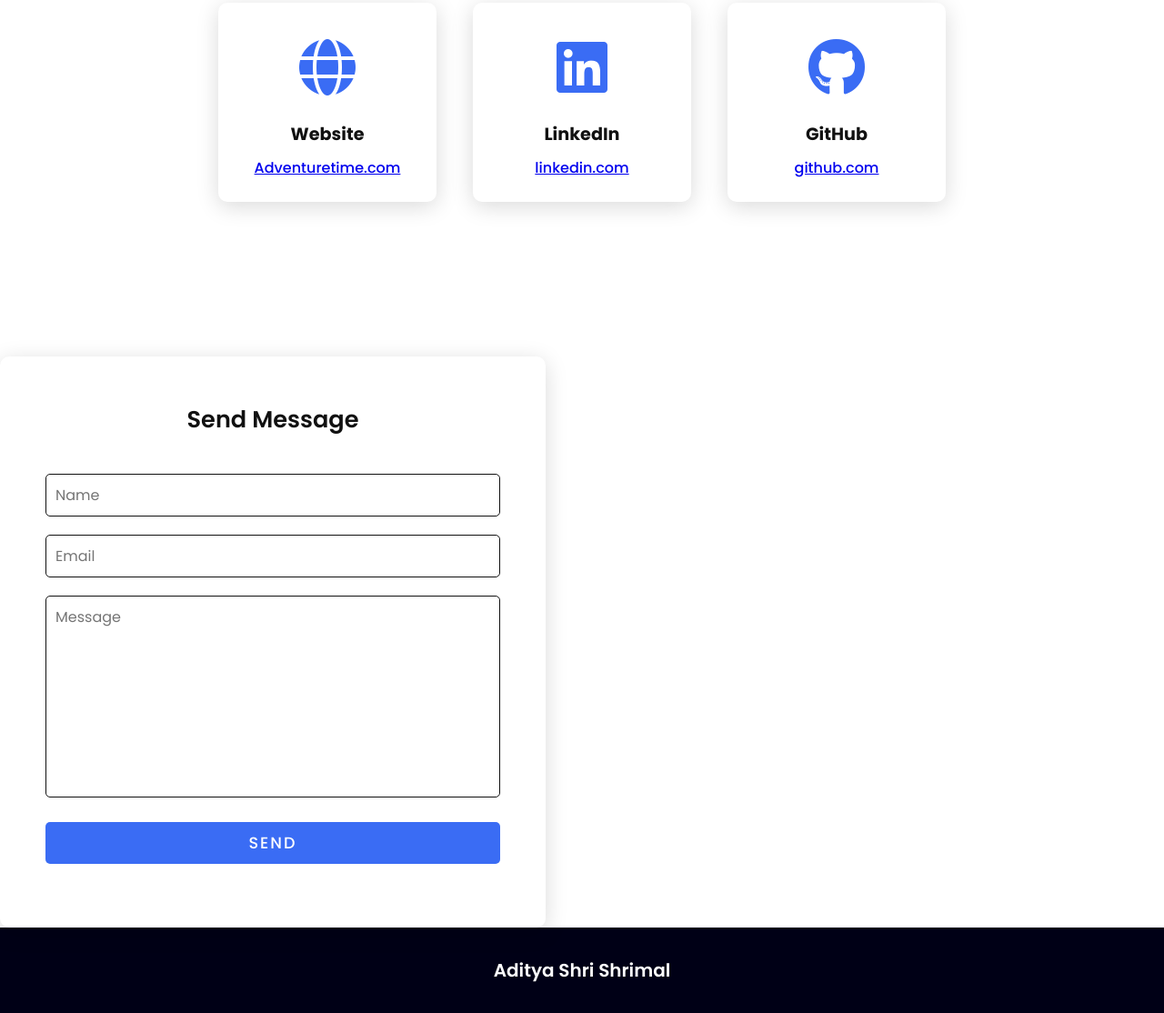
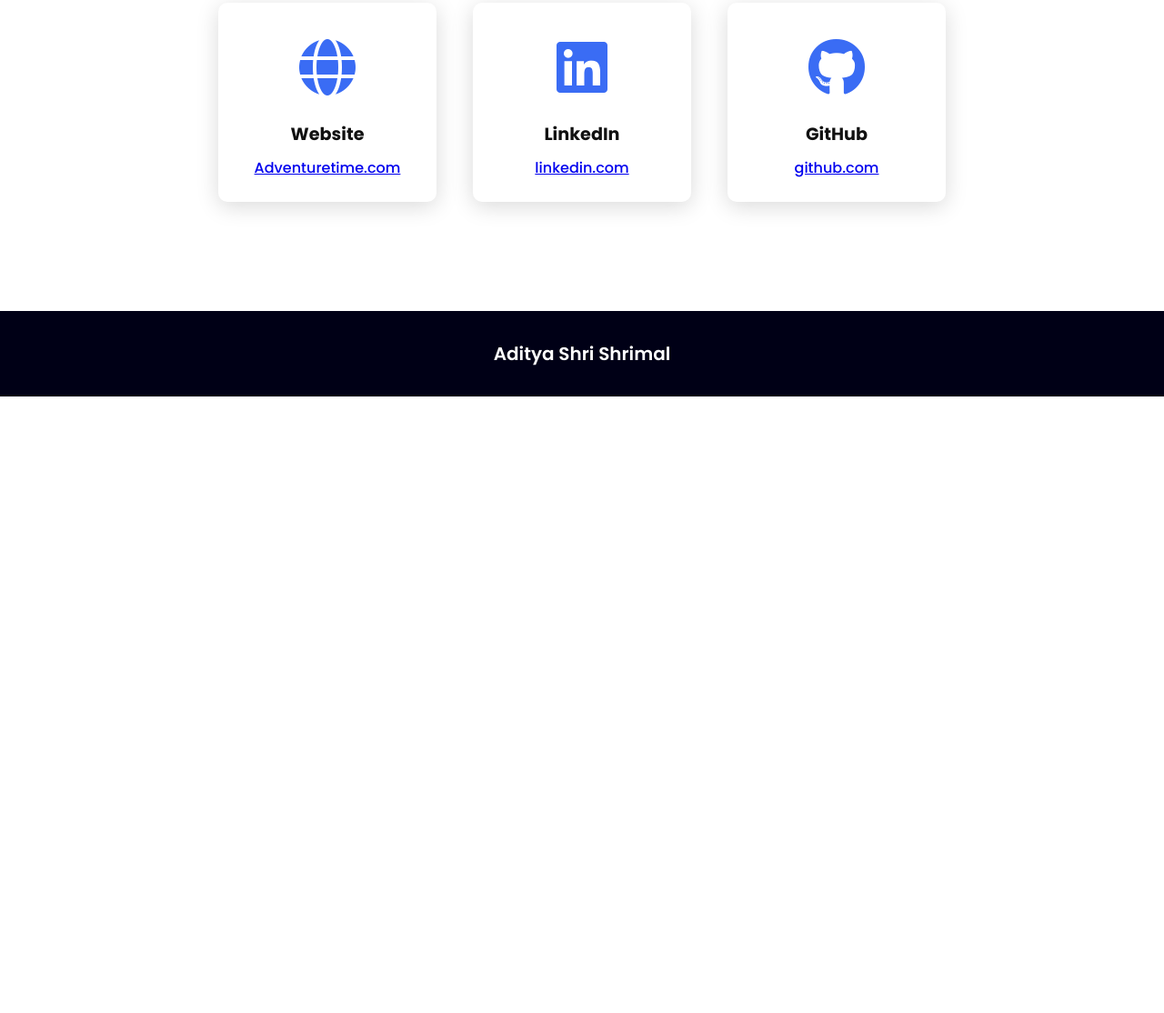
Before and after one commit to Aditya-shrimal/Aditya-shrishri_mal, a plain HTML site: page index.html in a window 1280 px wide. Shown: the part 6003-7117 px from the top of the page at 91% size. After the commit the page ends 6439 px from the top, so only its background shows below. Drawn offline with Linux system fonts and the light colour scheme.

Commit message:
Update index.html

```diff
--- a/index.html
+++ b/index.html
@@ -252,24 +252,7 @@
 
           </div>
         </div>
-        <div class="row">
-          <div class="contact-form reveal">
-            <h3>Send Message</h3>
-            <div class="input-box">
-              <input type="text" name="" value="" placeholder="Name">
-            </div>
-            <div class="input-box">
-              <input type="text" name="" value="" placeholder="Email">
-            </div>
-            <div class="input-box">
-              <textarea name="name" rows="8" cols="80" placeholder="Message"></textarea>
-            </div>
-            <div class="input-box">
-              <input type="submit" class="send-btn" name="" value="Send">
-            </div>
-          </div>
-        </div>
-      </div>
+
     </section>
 
     <footer class="footer">
```
